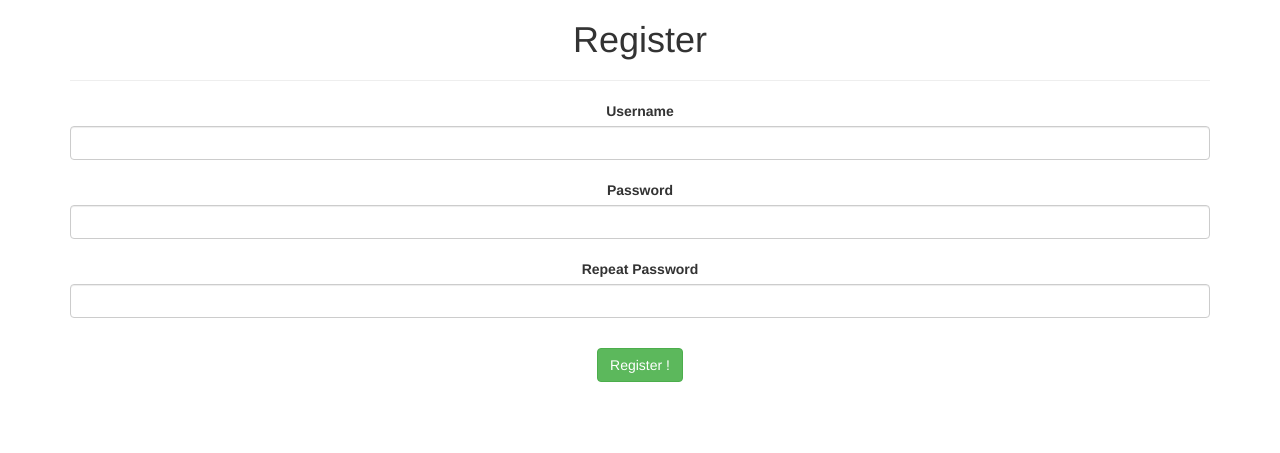
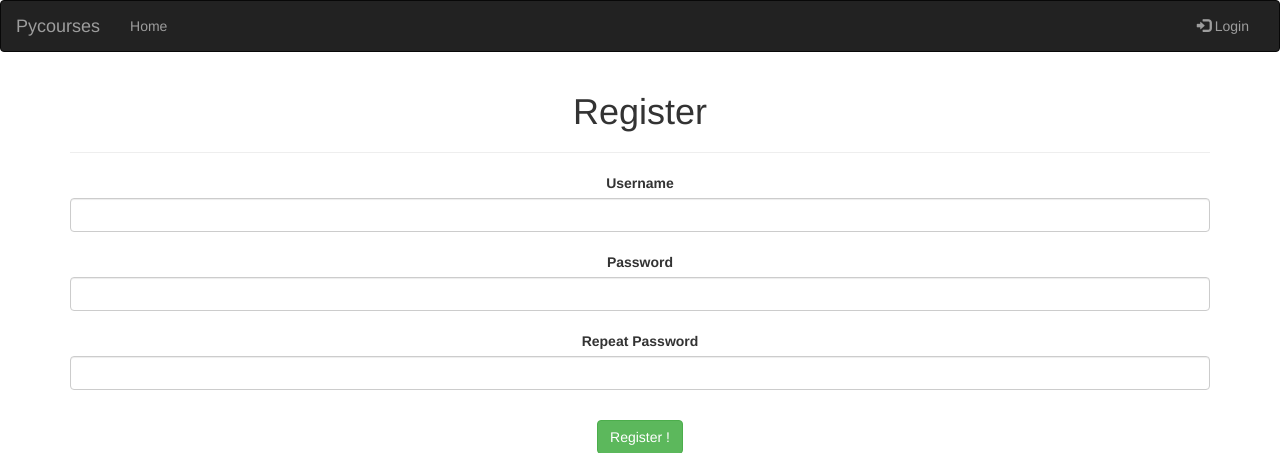
Before and after one commit to billz96/Pycourses, a Flask app: page /register in a window 1280 px wide. Shown: the top 453 px of the page. Run offline with Flask 2, Linux system fonts and the light colour scheme; some libraries are stand-ins or nearby versions.

Commit message:
problems with user auth

```diff
--- a/helpers.py
+++ b/helpers.py
@@ -4,9 +4,8 @@ def randId():
     return uuid4().hex
 
 def loggedIn(session, LoggedIn):
-    if 'user' in session:
-        randID = session['user']
-        userLoggedIn = LoggedIn.query.filter_by(rand_id=rand_ID).first()
+    if ('user' in session) and (session['user'] is not None):
+        userLoggedIn = LoggedIn.query.filter_by(rand_id=session['user']).first()
         if userLoggedIn:
             return userLoggedIn.username
         return False
--- a/main.py
+++ b/main.py
@@ -1,19 +1,21 @@
 # Imports:
 from flask import Flask, render_template, request, session, redirect, url_for
 from flask_sqlalchemy import SQLAlchemy
-from os import urandom
+# from os import urandom
 from flask_wtf import FlaskForm
 from wtforms import TextField, PasswordField
 from wtforms.validators import InputRequired, Length, EqualTo
 from helpers import loggedIn, randId, logoutUser
 from bcrypt import hashpw, gensalt
+from datetime import timedelta
 
 
 # Configuratios:
 app = Flask(__name__)
 app.config['SQLALCHEMY_DATABASE_URI'] = 'sqlite:////Users/vasilis/pycourses.db' # sqlite db url
 app.config['SQLALCHEMY_TRACK_MODIFICATIONS'] = False
-app.config['SECRET_KEY'] = urandom(24) # generate a random secret key
+app.config['SECRET_KEY'] = '\xc9!Zi\xab\x8b\xae}D`\x17\xc69\x81\xcd\x93\xec+\xf1\xf2s&DG'
+# app.config['SECRET_KEY'] = urandom(24) generate a random secret key
 db = SQLAlchemy(app)
 
 
@@ -54,7 +56,16 @@ class RegisterForm(FlaskForm):
 # Views:
 @app.route('/home', methods=['GET'])
 def home():
-   username = loggedIn(session, LoggedIn)
+   if ('user' in session) and (session['user'] is not None):
+       print('Home User Session:',session['user'])
+       userLoggedIn = LoggedIn.query.filter_by(rand_id=str(session['user'])).first()
+       if userLoggedIn is not None:
+           username = userLoggedIn.username
+           print('Username:', username)
+       else:
+           username = False
+   else:
+       username = False
    if username == False:
        form = LoginForm()
        return render_template('login.html', form=form)
@@ -62,6 +73,13 @@ def home():
 
 @app.route('/register', methods=['GET', 'POST'])
 def register():
+    if ('user' in session) and (session['user'] is not None):
+        print('Register User Session:',session['user'])
+        userLoggedIn = LoggedIn.query.filter_by(rand_id=str(session['user'])).first()
+        if userLoggedIn is not None:
+            print('Username:', userLoggedIn.username)
+            return render_template('index.html', username=userLoggedIn.username)
+
     form = RegisterForm()
     if form.validate_on_submit():
         hashedPwd = hashpw(str(request.form['password']).encode('utf-8'), gensalt()) # encrypt user's password
@@ -73,6 +91,13 @@ def register():
 
 @app.route('/login', methods=['GET', 'POST'])
 def login():
+    if ('user' in session) and (session['user'] is not None):
+        print('Login User Session:',session['user'])
+        userLoggedIn = LoggedIn.query.filter_by(rand_id=str(session['user'])).first()
+        if userLoggedIn is not None:
+            print('Username:', userLoggedIn.username)
+            return render_template('index.html', username=userLoggedIn.username)
+
     form = LoginForm()
     if form.validate_on_submit():
         pwd = request.form['password']
@@ -87,7 +112,7 @@ def login():
             error = 'Username or password are incorrect.'
             return render_template('login.html', form=form, loggedInError=error)
 
-        rand_ID = randId()
+        rand_ID = str(randId())
         while True:
             user = LoggedIn.query.filter_by(rand_id=rand_ID).first()
             if user:
@@ -97,6 +122,7 @@ def login():
 
         userLoggedIn = LoggedIn(username=request.form['username'], rand_id=rand_ID)
         session['user'] = rand_ID
+        print('Login Complete User Session:',session['user'])
         return render_template('index.html', username=userLoggedIn.username)
     return render_template('login.html', form=form)
 
@@ -105,6 +131,7 @@ def logout():
     if not 'user' in session:
         form = LoginForm()
         return render_template('login.html', form=form)
+    print('Logout User Session:',session['user'])
     logoutUser(session=session, LoggedIn=LoggedIn, db=db)
     form = LoginForm()
     return render_template('login.html', form=form)
--- a/templates/register.html
+++ b/templates/register.html
@@ -1,6 +1,38 @@
 {% extends 'partials/base.html' %}
 {% block title %}Register Page{% endblock %}
 {% block content %}
+
+<nav class="navbar navbar-inverse">
+  <div class="container-fluid">
+    <div class="navbar-header">
+      <button type="button" class="navbar-toggle" data-toggle="collapse" data-target="#myNavbar">
+        <span class="icon-bar"></span>
+        <span class="icon-bar"></span>
+        <span class="icon-bar"></span>
+      </button>
+      <a class="navbar-brand" href="{{ url_for('home') }}">Pycourses</a>
+    </div>
+    <div class="collapse navbar-collapse" id="myNavbar">
+      <ul class="nav navbar-nav">
+        <li><a href="{{ url_for('home') }}">Home</a></li>
+        <!-- <li class="dropdown">
+          <a class="dropdown-toggle" data-toggle="dropdown" href="#">Page 1 <span class="caret"></span></a>
+          <ul class="dropdown-menu">
+            <li><a href="#">Page 1-1</a></li>
+            <li><a href="#">Page 1-2</a></li>
+            <li><a href="#">Page 1-3</a></li>
+          </ul>
+        </li>
+        <li><a href="#">Page 2</a></li>
+        <li><a href="#">Page 3</a></li> -->
+      </ul>
+      <ul class="nav navbar-nav navbar-right">
+        <li><a href="{{ url_for('login') }}"><span class="glyphicon glyphicon-log-in"></span> Login</a></li>
+      </ul>
+    </div>
+  </div>
+</nav>
+
 <div class="container text-center">
   <h1>Register</h1>
   <hr>
```
Also changed, not shown: templates/index.html (+32 -1 lines), templates/login.html (+33 -1 lines), 1 other file.
